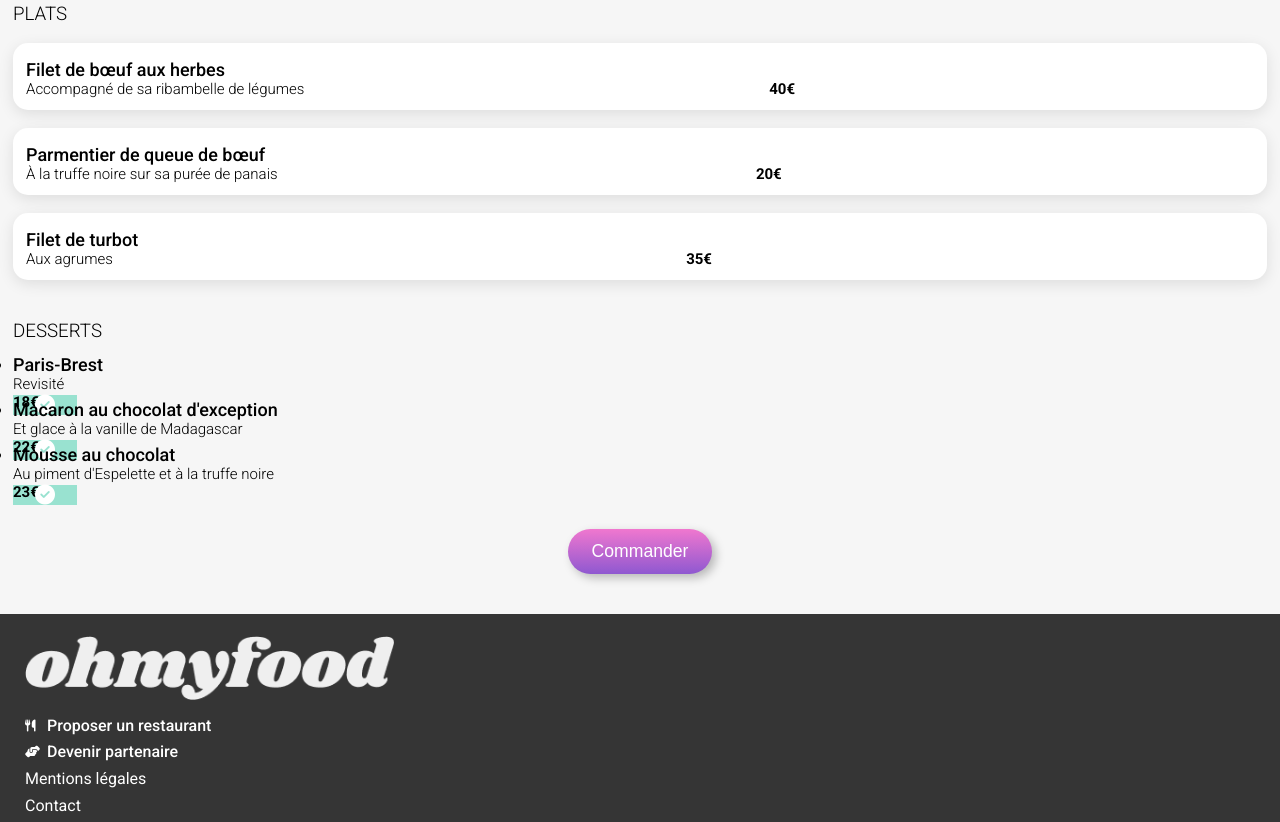
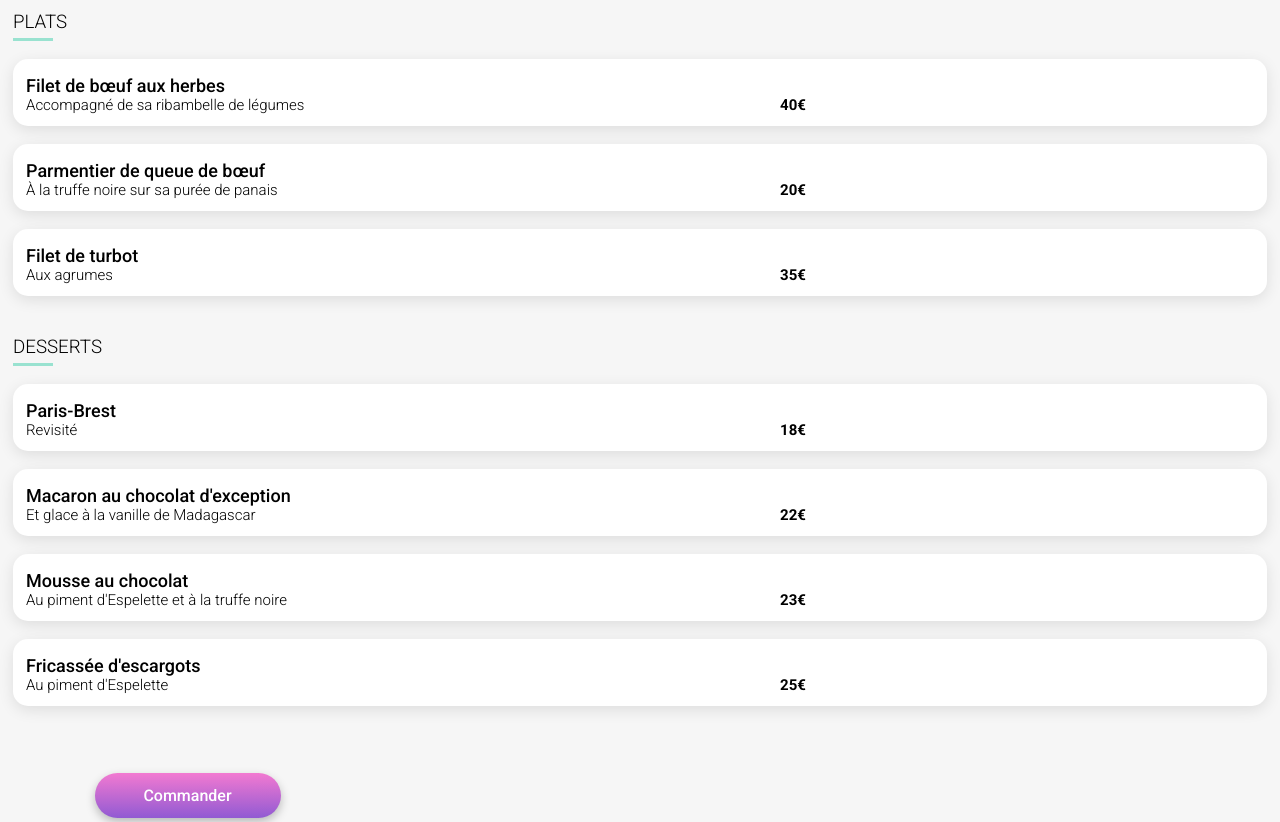
Before and after one commit to Deathlyjoy/Oh-my-food, a website: page restaurants/menu-la-palette-du-gout.html in a window 1280 px wide. Shown: the part 682-1504 px from the top of the page. Drawn offline with Linux system fonts and the light colour scheme; a web font is replaced by a local one.

Commit message:
Animation OK

```diff
--- a/restaurants/menu-la-palette-du-gout.html
+++ b/restaurants/menu-la-palette-du-gout.html
@@ -13,6 +13,7 @@
     <body>
          <!-- Header -->
         <header class="header">
+            <a href="../index.html"><i class="header__arrow fa-solid fa-arrow-left"></i></a>
             <h1 class="header__logo">ohmyfood</h1>
         </header>
         <!-- Menu -->
@@ -26,7 +27,7 @@
                         <i class="icn-like icn-like--bg fa-sharp fa-solid fa-heart fa-2xl"></i>
                     </button>
                 </section>
-                <section class="menu__order">
+                <section class="menu__order delay-0">
                     <h3 class="menu__subtitle">Entrées</h3>
                     <article class="card">
                         <div class="card__content">
@@ -65,7 +66,7 @@
                         </div>
                     </article>
                 </section>
-                <section class="menu__order">
+                <section class="menu__order delay-1">
                     <h3 class="menu__subtitle">Plats</h3>
                     <article class="card">
                         <div class="card__content">
@@ -104,11 +105,11 @@
                         </div>
                     </article>
                 </section>
-                <section class="menu__order">
+                <section class="menu__order delay-2">
                     <h3 class="menu__subtitle">Desserts</h3>
-                    <ul class="menu__list">
-                        <li class="card-menu">
-                            <div class="card-menu__text">
+                    <article class="card">
+                        <div class="card__content">
+                             <div class="card-menu__text">
                                 <p class="card-menu__text--1">Paris-Brest</p>
                                 <p class="card-menu__text--2">Revisité</p>
                             </div>
@@ -116,9 +117,11 @@
                             <div class="btn-validation">
                                 <i class="icn-check fa-solid fa-circle-check"></i>
                             </div>
-                        </li>
-                        <li class="card-menu">
-                            <div class="card-menu__text">
+                        </div>
+                    </article>
+                    <article class="card">
+                        <div class="card__content">
+                             <div class="card-menu__text">
                                 <p class="card-menu__text--1">Macaron au chocolat d'exception</p>
                                 <p class="card-menu__text--2">Et glace à la vanille de Madagascar</p>
                             </div>
@@ -126,22 +129,34 @@
                             <div class="btn-validation">
                                 <i class="icn-check fa-solid fa-circle-check"></i>
                             </div>
-                        </li>
-                        <li class="card-menu">
-                            <div class="card-menu__text">
-                                <p class="card-menu__text--1">Mousse au chocolat </p>
+                        </div>
+                    </article>
+                    <article class="card">
+                        <div class="card__content">
+                             <div class="card-menu__text">
+                                <p class="card-menu__text--1">Mousse au chocolat</p>
                                 <p class="card-menu__text--2">Au piment d'Espelette et à la truffe noire</p>
                             </div>
                             <p class="card-menu__price">23€</p>
                             <div class="btn-validation">
                                 <i class="icn-check fa-solid fa-circle-check"></i>
                             </div>
-                        </li>
-                    </ul>
+                        </div>
+                    </article>
+                    <article class="card">
+                        <div class="card__content">
+                             <div class="card-menu__text">
+                                <p class="card-menu__text--1">Fricassée d'escargots</p>
+                                <p class="card-menu__text--2">Au piment d'Espelette </p>
+                            </div>
+                            <p class="card-menu__price">25€</p>
+                            <div class="btn-validation">
+                                <i class="icn-check fa-solid fa-circle-check"></i>
+                            </div>
+                        </div>
+                    </article>
                 </section>
-                <button class="btn-order">
-                    <p class="btn-order__text">Commander</p>
-                </button>
+                <a href="#" class="btn-order">Commander</a>
             </div>
         </main>
         <!-- Footer -->
--- a/sass/components/_buttons.scss
+++ b/sass/components/_buttons.scss
@@ -1,4 +1,42 @@
 /*-------------------- Buttons --------------------*/
+/* button explore */
+.btn-explore {
+  color: $color_text;
+  text-decoration: none;
+  margin-top: 27px;
+  margin-bottom: 27px;
+  padding: 13px 18.75px;
+  background-color: $color_semi_dark;
+  // background-image: linear-gradient(0deg, $color_primary 0%, $color_secondary 100%);
+  background-image: linear-gradient(0deg, rgba(147, 86, 220, 0.9) 0%, rgba(255, 121, 218, 0.9) 100%);
+  box-shadow: 0px 4px 10px rgba(0, 0, 0, 0.25);
+  border-radius: 25px;
+  font-weight: 500;
+  transition: all 300ms;
+
+  &:hover {
+      background-color: $color_text;
+      box-shadow: 0px 4px 15px rgba(0, 0, 0, 0.5);
+  }
+}
+
+/* button back */
+.header {
+  &__arrow {
+    display: flex;
+    justify-content: center;
+    align-items: center;
+    position: absolute;
+    transform: translateY(-50%);
+    font-size: 20px;
+    left: 2rem;
+    height: 2rem;
+    width: 2rem;
+    top: 38px;
+    color: black;
+  }
+}
+
 /* button like */
 .btn-like {
   display: flex;
@@ -47,6 +85,8 @@
     &::before {
       opacity: 1;
     }
+
+
   }
 }
 
@@ -60,7 +100,6 @@
   margin-top: -1rem;
   margin-right: -5rem;
   margin-bottom: -1rem;
-  // margin-left: -1rem;
   width: 4rem;
 
   .icn-check {
@@ -74,3 +113,52 @@
     margin-right: -1rem;
   }
 }
+
+/* button order */
+.btn-order {
+  display: flex;
+  justify-content: center;
+  color: $color_text;
+  text-decoration: none;
+  margin-top: 27px;
+  margin-bottom: 27px;
+  margin-left: 94.5px;
+  padding: 13px 18.75px;
+  background-color: $color_semi_dark;
+  // background-image: linear-gradient(0deg, $color_primary 0%, $color_secondary 100%);
+  background-image: linear-gradient(0deg, rgba(147, 86, 220, 0.9) 0%, rgba(255, 121, 218, 0.9) 100%);
+  box-shadow: 0px 4px 10px rgba(0, 0, 0, 0.25);
+  border-radius: 25px;
+  font-weight: 500;
+  transition: all 300ms;
+  width: 186px;
+
+  &:hover {
+      background-color: $color_text;
+      box-shadow: 0px 4px 15px rgba(0, 0, 0, 0.5);
+  }
+}
+
+/*.btn-order {
+  display: flex;
+  justify-content: center;
+  border: 0;
+  background-color: #f6f6f6;
+  margin-bottom: 40px;
+
+  &__text {
+      padding: 0.75rem 1.5rem;
+      font-weight: 500;
+      font-size: 1.1rem;
+      border-radius: 100px;
+      color: white;
+      background-color: rgb(104, 104, 104);
+      background-image: linear-gradient(0deg, rgba(147, 86, 220, 0.9) 0%, rgba(255, 121, 218, 0.9) 100%);
+      box-shadow: 0.25rem 0.25rem 10px rgba(0, 0, 0, 0.25);
+  }
+
+  &:hover {
+    background-color: $color_text;
+    box-shadow: 0px 4px 15px rgba(0, 0, 0, 0.5);
+}
+}*/
--- a/sass/pages/_restaurant.scss
+++ b/sass/pages/_restaurant.scss
@@ -34,11 +34,23 @@
         padding-left: 13px;
         padding-right: 13px;
         padding-bottom: 40px;
+        animation-fill-mode: both;
+        animation-timing-function: cubic-bezier(0.5, 1.58, 0.34, 0.82);
     }
 
     &__subtitle {
         text-transform: uppercase;
         font-weight: 300;
+
+        &::after {
+            content: "";
+            display: block;
+            width: 40px;
+            height: 3px;
+            background-color: $color_tertiary;
+            margin-top: 5px;
+
+        }
     }
 
     &__list {
@@ -51,14 +63,24 @@
     &__text {
         font-weight: 500;
         margin-right: 5px;
+        width: 300px;
+        white-space: nowrap;
+        text-overflow: ellipsis;
+        overflow: hidden;
 
         &--1 {
             font-size: 18px;
+            white-space: nowrap;
+            text-overflow: ellipsis;
+            overflow: hidden;
         }
 
         &--2 {
             font-size: 15px;
             font-weight: 300;
+            white-space: nowrap;
+            text-overflow: ellipsis;
+            overflow: hidden;
         }
     }
 
@@ -68,24 +90,25 @@
         font-weight: 700;
         font-size: 15px;
         margin-right: 15px;
+
     }
 }
 
-.btn-order {
-    display: flex;
-    justify-content: center;
-    border: 0;
-    background-color: #f6f6f6;
-    margin-bottom: 40px;
+.delay-0 {
+    animation: itemAppear 2s;
+  }
+  .delay-1 {
+    animation: itemAppear 3s;
+  }
+  .delay-2 {
+    animation: itemAppear 4s;
+  }
 
-    &__text {
-        padding: 0.75rem 1.5rem;
-        font-weight: 500;
-        font-size: 1.1rem;
-        border-radius: 100px;
-        color: white;
-        background-color: rgb(104, 104, 104);
-        background-image: linear-gradient(0deg, rgba(147, 86, 220, 0.9) 0%, rgba(255, 121, 218, 0.9) 100%);
-        box-shadow: 0.25rem 0.25rem 10px rgba(0, 0, 0, 0.25);
+  @keyframes itemAppear {
+    0% {
+      transform: scale(0);
     }
-}
+    100% {
+      transform: scale(1);
+    }
+  }
```
Also changed, not shown: index.html (+1 -1 lines), assets/css/style.css, 1 other file.
